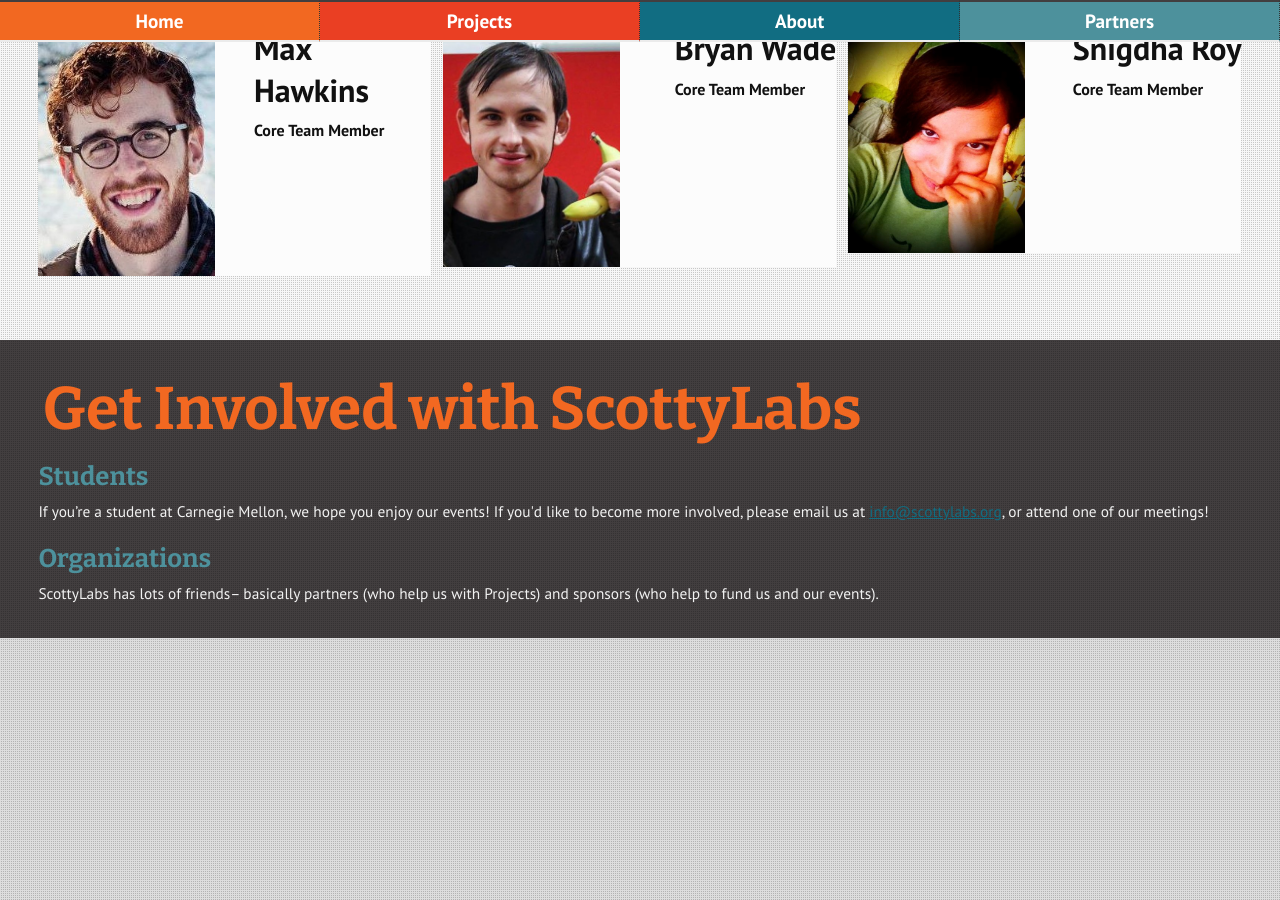
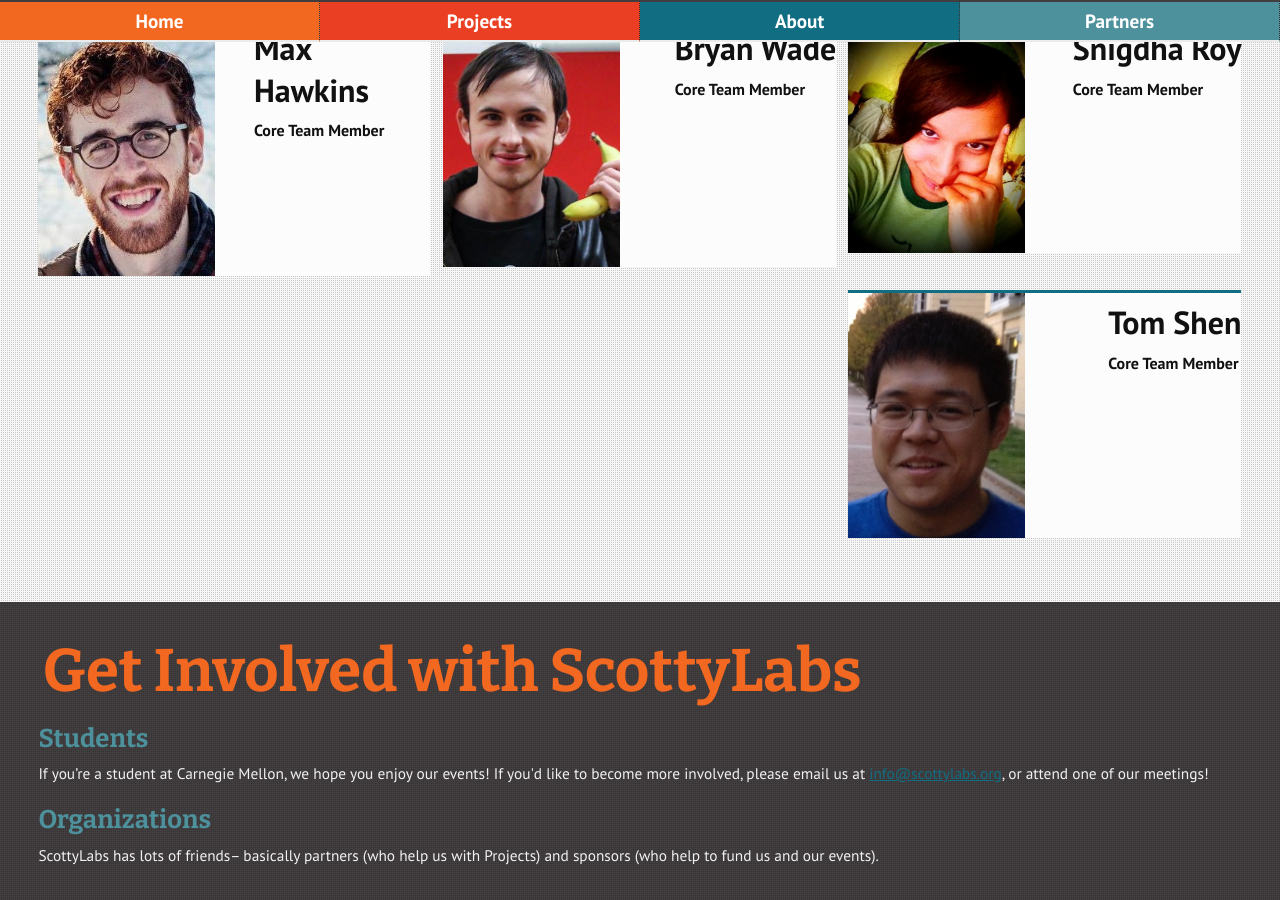
Before and after one commit to ScottyLabs/scottylabs.github.io, a Jekyll site: the page built from about.html, in a window 1280 px wide and 900 px high, scrolled down 2424 px. Built offline with Jekyll 4.4.1, drawn with Linux system fonts in a browser that asks for light colours; before the commit the page ends 3062 px from its top, so only the background shows below that.

Commit message:
add tom to team

```diff
--- a/about.html
+++ b/about.html
@@ -12,6 +12,7 @@
   - {name: Max Hawkins, photo_url: max.jpg, title: Core Team Member}
   - {name: Bryan Wade, photo_url: bryan.jpg, title: Core Team Member}
   - {name: Snigdha Roy, photo_url: snigdha.jpg, title: Core Team Member}
+  - {name: Tom Shen, photo_url: tom.jpeg, title: Core Team Member}
 ---
 
 <div id="about-page" class="page">
```
Also changed, not shown: img/content/tom.jpeg (added).
